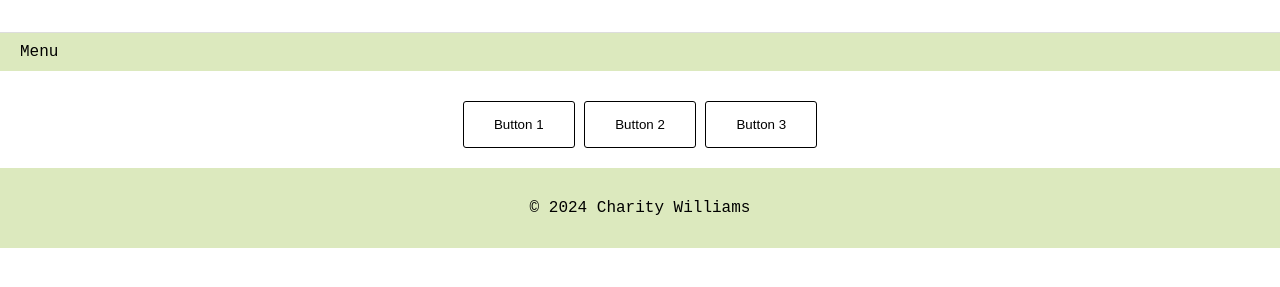
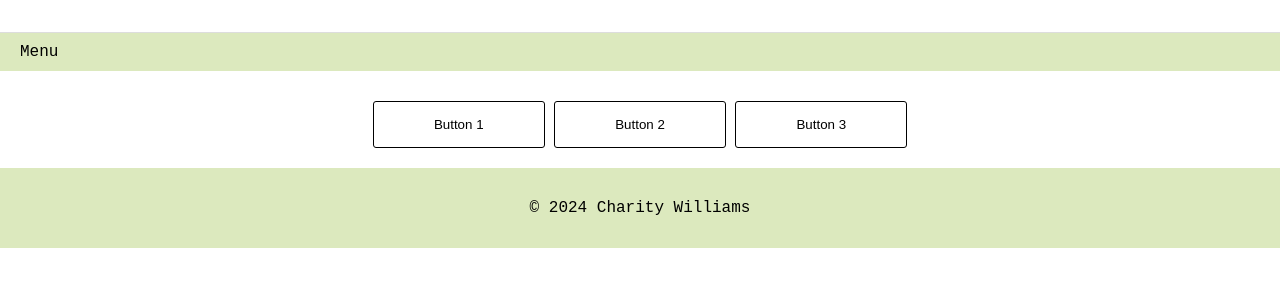
Before and after one commit to writingsbycharity/writingsbycharity.github.io, a plain HTML site: page about.html in a window 1280 px wide. Shown: the part 197-484 px from the top of the page. Drawn offline with Linux system fonts and the light colour scheme.

Commit message:
Update about.html

```diff
--- a/about.html
+++ b/about.html
@@ -75,7 +75,7 @@
         background-color: white;
         color: black;
         border: 1px solid black;
-        padding: 15px 30px; /* Increased padding */
+        padding: 15px 60px; /* Increased padding */
         border-radius: 3px;
         cursor: pointer;
         transition: background-color 0.3s, color 0.3s, box-shadow 0.3s;
```
